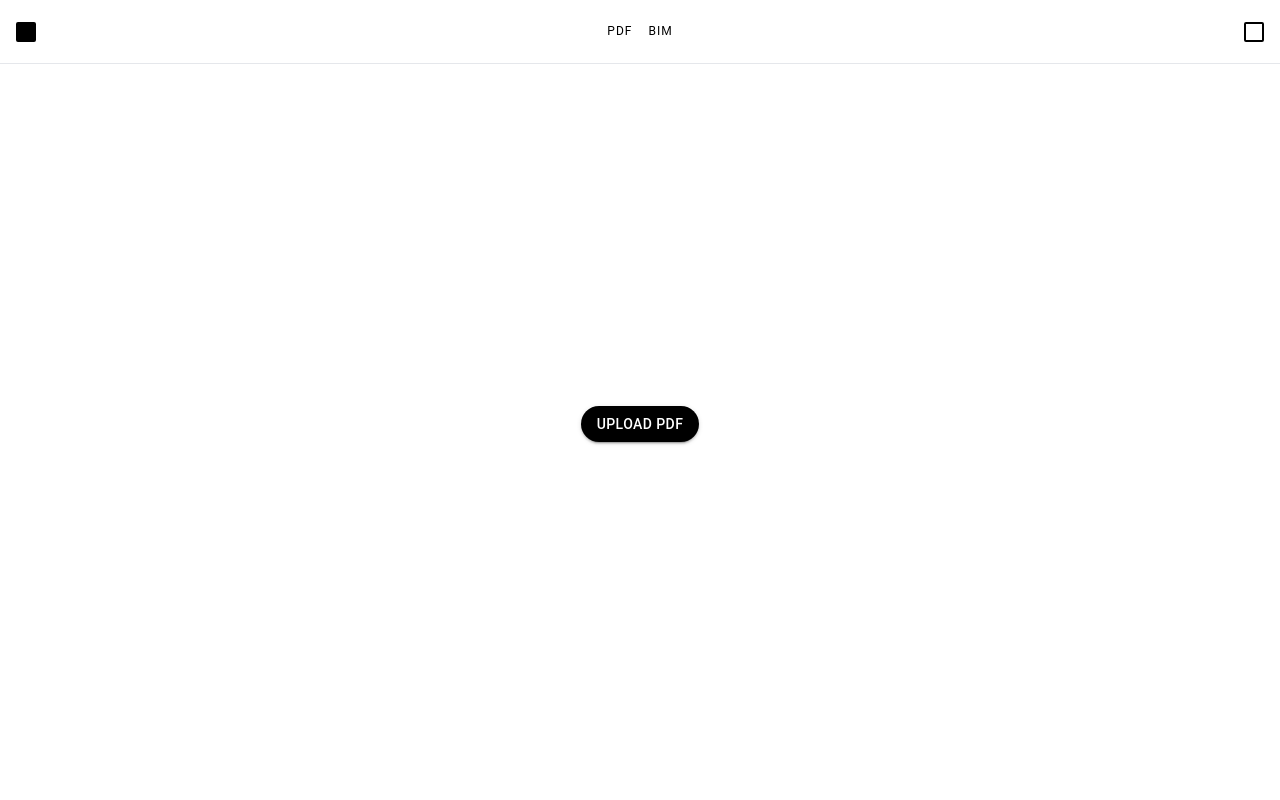
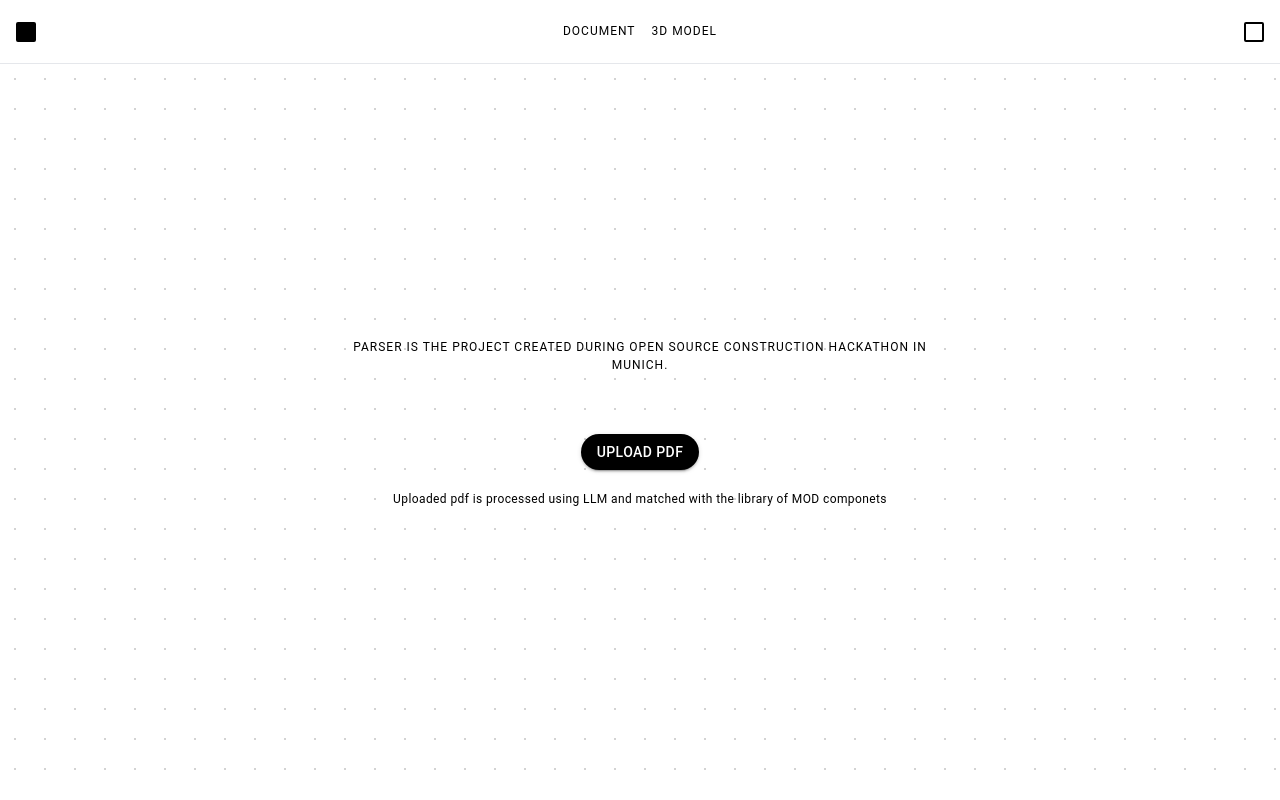
Before and after one commit to Shavss/prefab-smart-parser, a Next.js app: page / in a window 1280 px wide. Built offline with nearby package versions, Linux system fonts and the light colour scheme.

Commit message:
add description

```diff
--- a/app/Header.jsx
+++ b/app/Header.jsx
@@ -10,10 +10,10 @@ export async function Header() {
         <Stack direction="row" spacing={2}>
 
           <Link href="/experts" variant="overline" sx={{ color: 'black', textDecoration: 'none', '&:hover': { textDecoration: 'underline' } }}>
-            PDF
+            Document
           </Link>
           <Link href="/apps" className="font-small" variant="overline" sx={{ color: 'black', textDecoration: 'none', '&:hover': { textDecoration: 'underline' } }}>
-            BIM
+            3D model
           </Link>
         </Stack>
         <Box sx={{width:'20px',height:'20px',color:'white', border:'2px solid black', borderRadius:'2px'}}/>
--- a/app/Home.tsx
+++ b/app/Home.tsx
@@ -1,6 +1,6 @@
 'use client';
 
-import { Box,Button,} from '@mui/material';
+import { Box,Button, Typography } from '@mui/material';
 import { useState, useEffect } from 'react';
 import LoadingScreen from './LoadingScreen'; // Import the LoadingScreen component
 
@@ -33,8 +33,11 @@ export default function Home() {
         justifyContent: 'center',
         backgroundColor: 'white',
         minHeight: '90dvh',
+        backgroundImage: 'radial-gradient(lightgray 1px, transparent 1px)',
+        backgroundSize: '30px 30px',
       }}
     >
+      <Typography variant="overline" sx={{ color:'black', marginBottom:'60px', width:'600px', textAlign:'center', lineHeight:'1.5'}}>Parser is the project created during Open source construction hackathon in Munich.</Typography>
       <Button
         variant="contained"
         color="primary"
@@ -46,6 +49,7 @@ export default function Home() {
       >
         Upload PDF
       </Button>
+      <Typography variant="caption" sx={{ color:'black', marginTop:'20px'}}>Uploaded pdf is processed using LLM and matched with the library of MOD componets</Typography>
     </Box>
   );
 }
--- a/app/LoadingScreen.jsx
+++ b/app/LoadingScreen.jsx
@@ -35,7 +35,7 @@ const LoadingScreen = () => {
           },
         }}
       >
-        PDF parser
+        Parser
       </Typography>
     </Box>
   );
```
Also changed, not shown: app/fonts/GeistMonoVF.woff (deleted), app/fonts/GeistVF.woff (deleted).
